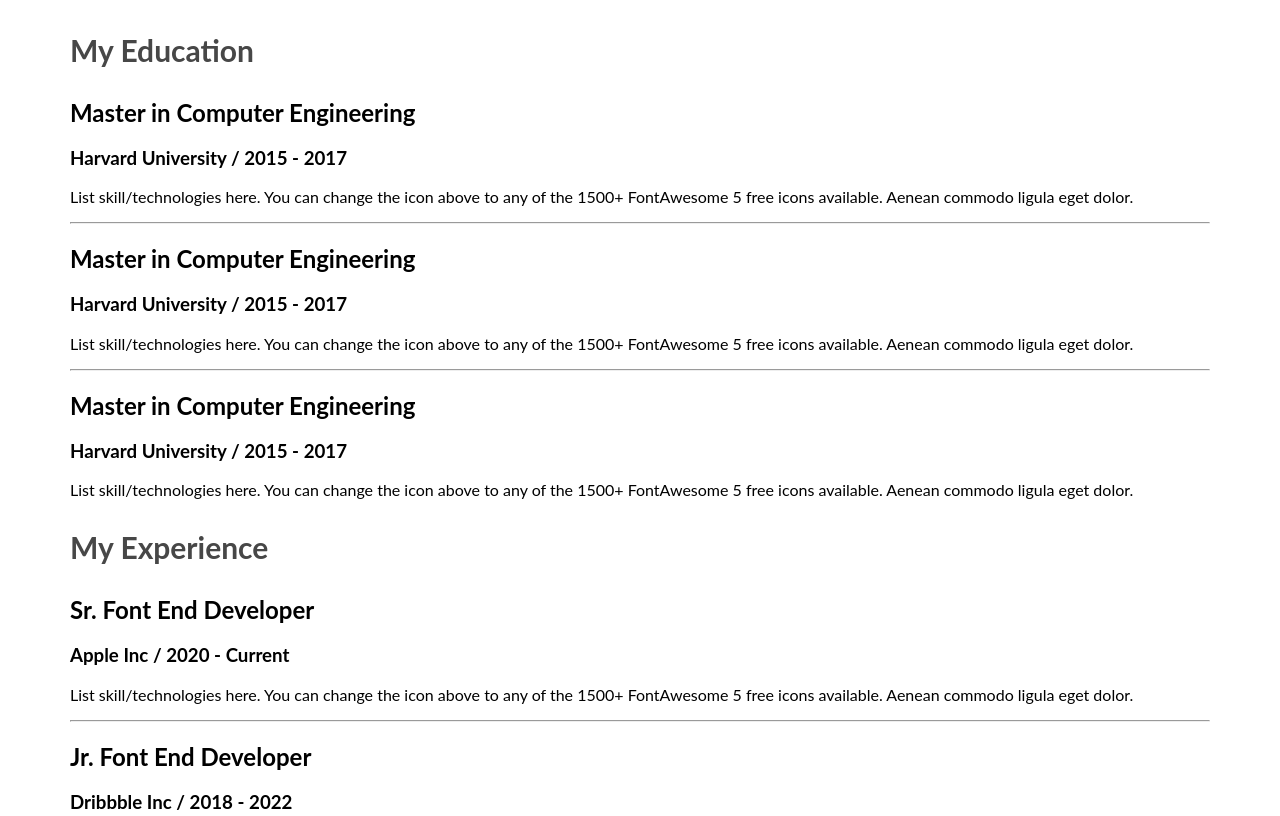
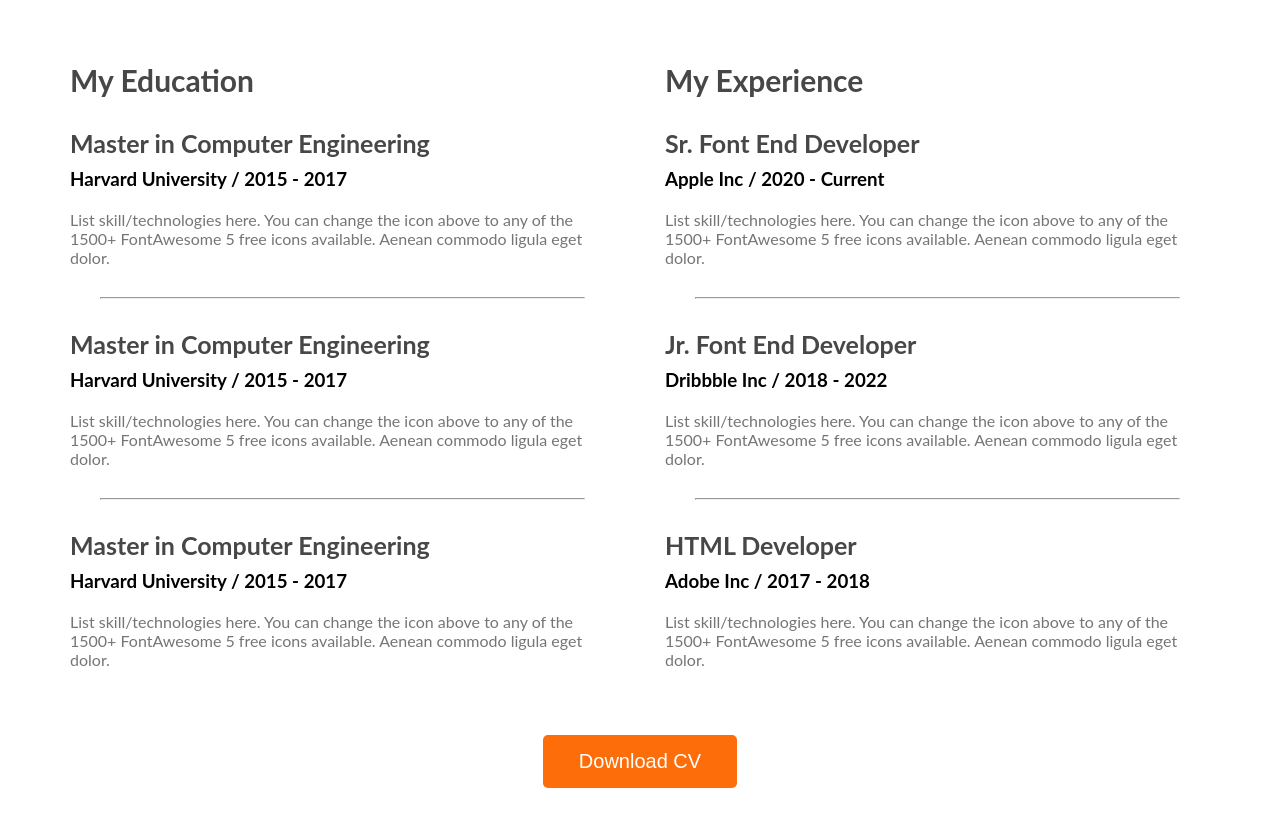
Before and after one commit to mdalaminariya/devloper-portfolio, a plain HTML site: page index.html in a window 1280 px wide. Shown: the part 2171-2987 px from the top of the page. Drawn offline with Linux system fonts and the light colour scheme.

Commit message:
button add

```diff
--- a/index.html
+++ b/index.html
@@ -95,14 +95,10 @@
        <!-- resume section -->
 
         <section>
-            <h3 class="section-title">
-                A summary of My Resume
-            </h3>
+            <h3 class="section-title">A summary of My Resume</h3>
 
             <div class="resume-container">
-                <div class="resume-column">
-
-                    <!-- .resume-column*2>h3.resume-column-title -->
+                         <!-- .resume-column*2>h3.resume-column-title -->
                     <div class="resume-column">
                         <h3 class="resume-column-title">My Education</h3>
                         <div class="resume-item">
@@ -151,6 +147,9 @@
 
                 </div>
             </div>
+            <div class="download-cv">
+                <button class="btn-primary">Download CV</button>
+            </div>
         </section>
 
     </main>
--- a/style/style.css
+++ b/style/style.css
@@ -154,7 +154,35 @@ main {
 /* resume section style */
 
 .resume-column-title {
-    color:#474747;
+    color: #474747;
     font-size: 30px;
     font-weight: 700;
 }
+
+.resume-container {
+    display: flex;
+    gap: 50px;
+}
+
+.resume-item-title {
+    color: #474747;
+    font-size: 25px;
+    font-weight: 700;
+    margin-bottom: 10px;
+}
+
+.resume-item-institute{
+    margin-top: 0px;
+    margin-bottom: 20px;
+}
+.resume-item-description {
+    color: #757575;
+
+}
+.resume-container hr{
+    margin: 30px;
+}
+.download-cv{
+    text-align: center;
+    margin-top: 50px;
+}
```
